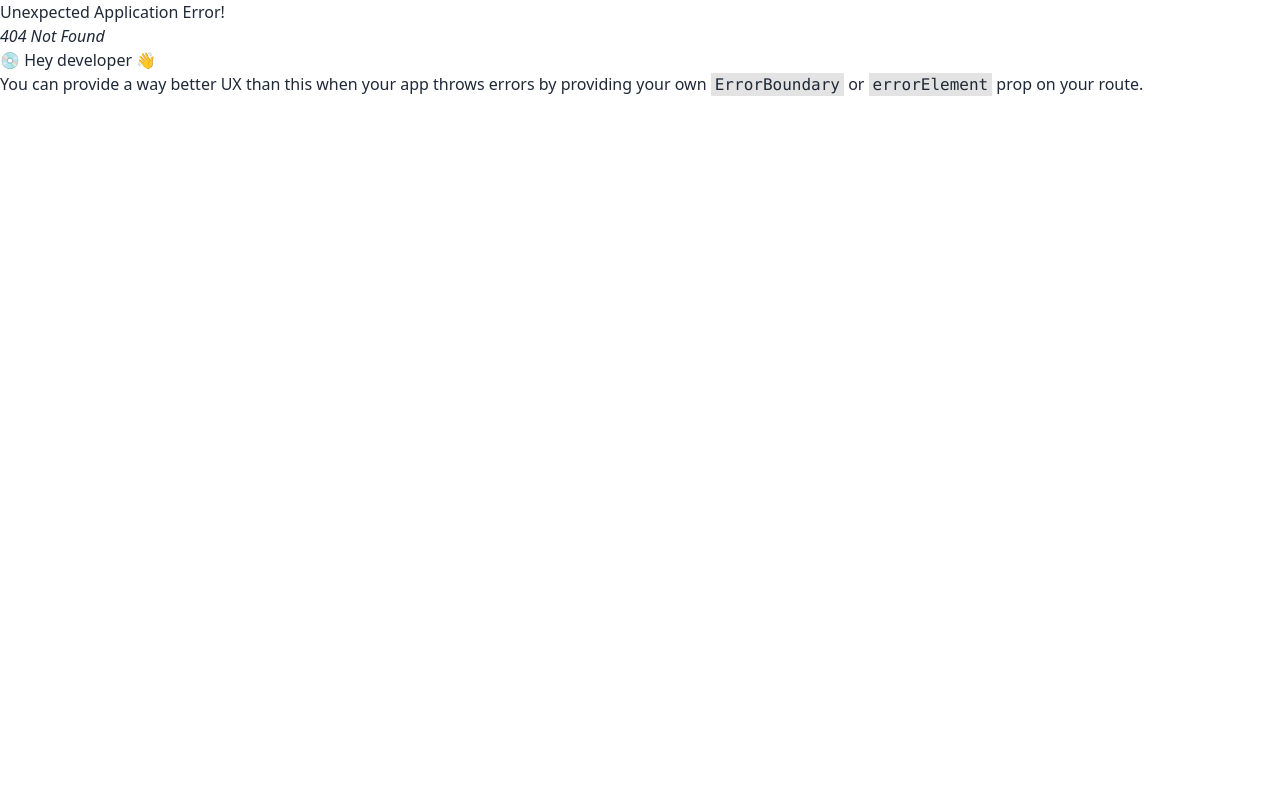
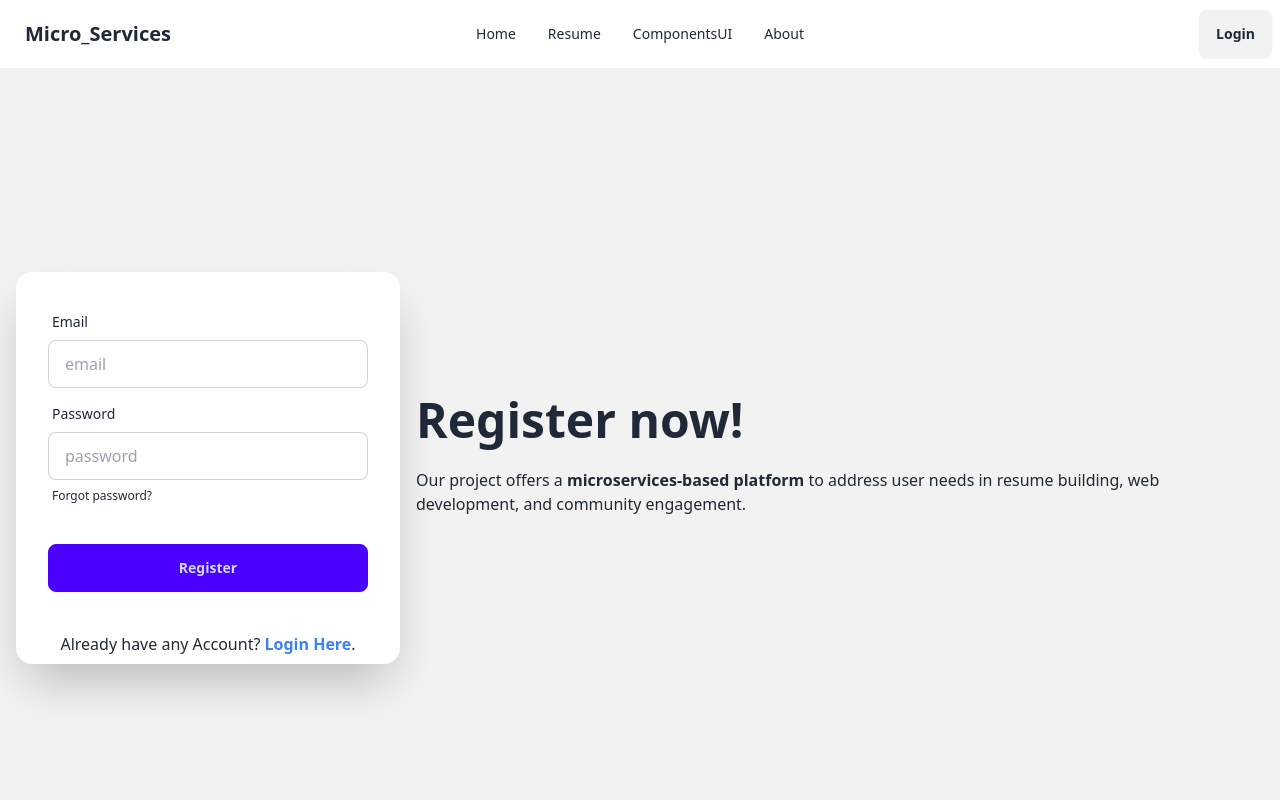
Before and after one commit to MUHAMMADSabbirHossain/personal-portfolio, a React (Vite) app in the folder Personal-Portfolios-FrontEnd/: page /register in a window 1280 px wide. Before the commit this address had no page. Shown: the top 800 px of the page. Built offline with nearby package versions, Linux system fonts and the light colour scheme.

Commit message:
route, navbar, pages: login and registger router added, login navbar option added; page components added... successfully

```diff
--- a/Personal-Portfolios-FrontEnd/src/components/Navbar.jsx
+++ b/Personal-Portfolios-FrontEnd/src/components/Navbar.jsx
@@ -57,7 +57,7 @@ const Navbar = () => {
                 </ul>
             </div>
             <div className="navbar-end">
-                <a className="btn">Button</a>
+                <Link to="/login" className="btn">Login</Link>
             </div>
         </div>
     );
--- /dev/null
+++ b/Personal-Portfolios-FrontEnd/src/pages/Login/Login.jsx
@@ -0,0 +1,54 @@
+import React from 'react';
+import { Link } from 'react-router-dom';
+
+const Login = () => {
+
+    const handleLogin = (event) => {
+        event.preventDefault();
+
+        const form = new FormData(event.currentTarget);
+        // console.log(form);
+
+        const email = form.get("email");
+        const password = form.get("password");
+
+        console.log(email, password);
+    }
+
+    return (
+        <div className="hero min-h-screen bg-base-200">
+            <div className="hero-content flex-col lg:flex-row-reverse">
+                <div className="text-center lg:text-left">
+                    <h1 className="text-5xl font-bold">Login now!</h1>
+                    <p className="py-6">Our project offers a <span className='font-bold'>microservices-based platform</span> to address user needs in resume building, web development, and community engagement.</p>
+                </div>
+                <div className="card shrink-0 w-full max-w-sm shadow-2xl bg-base-100">
+                    <form onSubmit={handleLogin} className="card-body">
+                        <div className="form-control">
+                            <label className="label">
+                                <span className="label-text">Email</span>
+                            </label>
+                            <input type="email" name="email" placeholder="email" className="input input-bordered" required />
+                        </div>
+                        <div className="form-control">
+                            <label className="label">
+                                <span className="label-text">Password</span>
+                            </label>
+                            <input type="password" name="password" placeholder="password" className="input input-bordered" required />
+                            <label className="label">
+                                <a href="#" className="label-text-alt link link-hover">Forgot password?</a>
+                            </label>
+                        </div>
+                        <div className="form-control mt-6">
+                            <button className="btn btn-primary">Login</button>
+                        </div>
+                    </form>
+
+                    <p className='text-center my-2'>Don't have any Account? <Link to="/register"><span className='text-blue-500 font-bold'>Register Here</span></Link>.</p>
+                </div>
+            </div>
+        </div>
+    );
+};
+
+export default Login;
--- /dev/null
+++ b/Personal-Portfolios-FrontEnd/src/pages/Register/Register.jsx
@@ -0,0 +1,54 @@
+import React from 'react';
+import { Link } from 'react-router-dom';
+
+const Register = () => {
+
+    const handleRegister = (event) => {
+        event.preventDefault();
+
+        const form = new FormData(event.currentTarget);
+        // console.log(form);
+
+        const email = form.get("email");
+        const password = form.get("password");
+
+        console.log(email, password);
+    }
+
+    return (
+        <div className="hero min-h-screen bg-base-200">
+            <div className="hero-content flex-col lg:flex-row-reverse">
+                <div className="text-center lg:text-left">
+                    <h1 className="text-5xl font-bold">Register now!</h1>
+                    <p className="py-6">Our project offers a <span className='font-bold'>microservices-based platform</span> to address user needs in resume building, web development, and community engagement.</p>
+                </div>
+                <div className="card shrink-0 w-full max-w-sm shadow-2xl bg-base-100">
+                    <form onSubmit={handleRegister} className="card-body">
+                        <div className="form-control">
+                            <label className="label">
+                                <span className="label-text">Email</span>
+                            </label>
+                            <input type="email" name='email' placeholder="email" className="input input-bordered" required />
+                        </div>
+                        <div className="form-control">
+                            <label className="label">
+                                <span className="label-text">Password</span>
+                            </label>
+                            <input type="password" name='password' placeholder="password" className="input input-bordered" required />
+                            <label className="label">
+                                <a href="#" className="label-text-alt link link-hover">Forgot password?</a>
+                            </label>
+                        </div>
+                        <div className="form-control mt-6">
+                            <button className="btn btn-primary">Register</button>
+                        </div>
+                    </form>
+
+                    <p className=' text-center my-2'>Already have any Account? <Link to="/login"><span className='text-blue-500 font-bold'>Login Here</span></Link>.</p>
+                </div>
+            </div>
+        </div>
+    );
+};
+
+export default Register;
```
Also changed, not shown: Personal-Portfolios-FrontEnd/src/routes/roots.jsx (+10 -0 lines).
